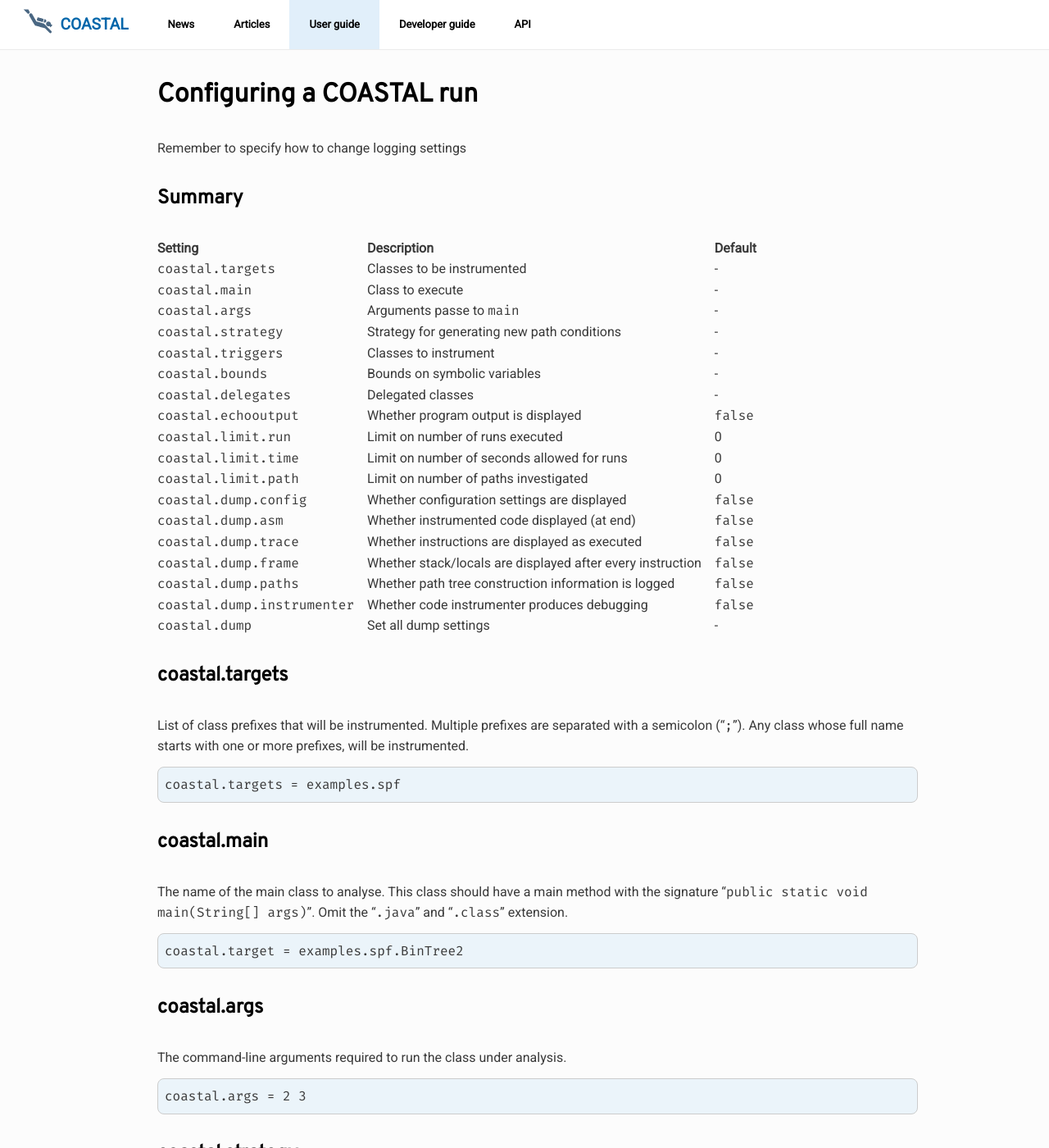
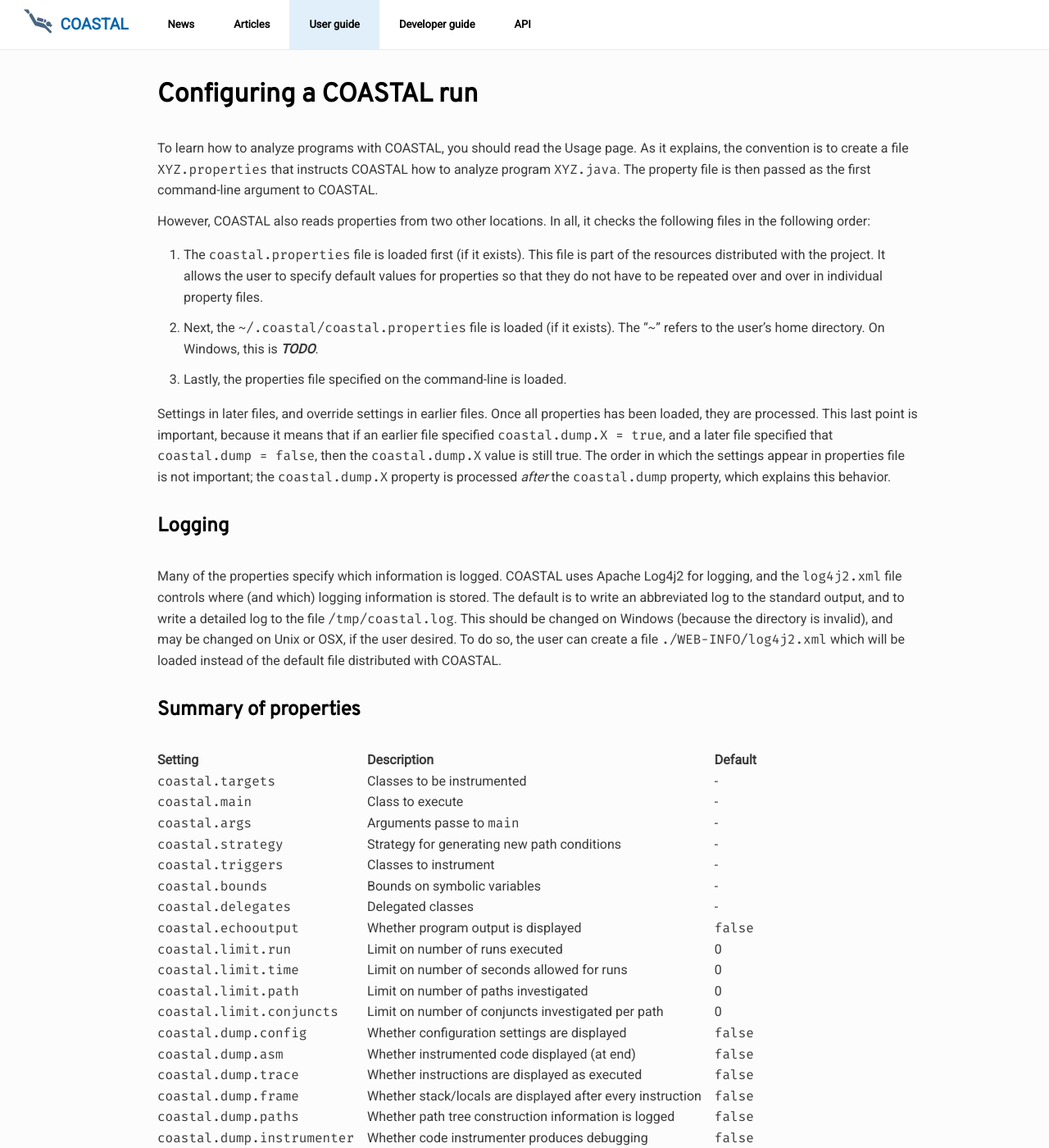
Before and after one commit to DeepseaPlatform/coastal, a Jekyll site: the page built from docs/_pages/userguide/configuration.md, in a window 1280 px wide and 1400 px high. Shown: the whole window at 82% size. Built offline with Jekyll 4.4.1, drawn with Linux system fonts in a browser that asks for light colours; some of the changed text lies outside the part shown.

Commit message:
Improve documentation
First attempt to address issue #6.

```diff
--- a/docs/_includes/figure.html
+++ b/docs/_includes/figure.html
@@ -20,13 +20,13 @@
 {% assign stroke-pink-04 = 'stroke="' | append:color-pink-04 | append:'"' %}
 
 {% assign align-lt = 'text-anchor="left" alignment-baseline="top"' %}
-{% assign align-lm = 'text-anchor="left" alignment-baseline="middle"' %}
+{% assign align-lm = 'text-anchor="left" alignment-baseline="middle" dominant-baseline="central"' %}
 {% assign align-lb = 'text-anchor="left" alignment-baseline="bottom"' %}
 {% assign align-mt = 'text-anchor="middle" alignment-baseline="top"' %}
-{% assign align-mm = 'text-anchor="middle" alignment-baseline="middle"' %}
+{% assign align-mm = 'text-anchor="middle" alignment-baseline="middle" dominant-baseline="central"' %}
 {% assign align-mb = 'text-anchor="middle" alignment-baseline="bottom"' %}
 {% assign align-rt = 'text-anchor="right" alignment-baseline="top"' %}
-{% assign align-rm = 'text-anchor="right" alignment-baseline="middle"' %}
+{% assign align-rm = 'text-anchor="right" alignment-baseline="middle" dominant-baseline="central"' %}
 {% assign align-rb = 'text-anchor="right" alignment-baseline="bottom"' %}
 
 {% assign text-size-normal = 'font-size="40"' %}
--- a/docs/_pages/userguide/configuration.md
+++ b/docs/_pages/userguide/configuration.md
@@ -4,9 +4,37 @@ title: Configuring a COASTAL run
 permalink: /userguide/configuration/
 ---
 
-Remember to specify how to change logging settings
+To learn how to analyze programs with COASTAL, you should read the Usage page.
+As it explains, the convention is to create a file `XYZ.properties` that instructs COASTAL how to analyze program `XYZ.java`.
+The property file is then passed as the first command-line argument to COASTAL.
 
-## Summary
+However, COASTAL also reads properties from two other locations.  In all, it checks the following files in the following order:
+
+  1. The `coastal.properties` file is loaded first (if it exists).  This file is part of the resources distributed with the project.  It allows the user to specify default values for properties so that they do not have to be repeated over and over in individual property files.
+
+  2. Next, the `~/.coastal/coastal.properties` file is loaded (if it exists).  The "`~`" refers to the user's home directory.  On Windows, this is _**TODO**_.
+
+  3. Lastly, the properties file specified on the command-line is loaded.
+
+Settings in later files, and override settings in earlier files.
+Once all properties has been loaded, they are processed.
+This last point is important, because it means that if an earlier file specified `coastal.dump.X = true`,
+and a later file specified that `coastal.dump = false`, then the `coastal.dump.X` value is still true.
+The order in which the settings appear in properties file is not important;
+the `coastal.dump.X` property is processed *after* the `coastal.dump` property, which explains this behavior.
+
+## Logging
+
+Many of the properties specify which information is logged.
+COASTAL uses Apache Log4j2 for logging, and the `log4j2.xml` file controls where (and which) logging information is stored.
+The default is to write an abbreviated log to the standard output,
+and to write a detailed log to the file `/tmp/coastal.log`.
+This should be changed on Windows (because the directory is invalid),
+and may be changed on Unix or OSX, if the user desired.
+To do so, the user can create a file `./WEB-INFO/log4j2.xml` which will be loaded
+instead of the default file distributed with COASTAL.
+
+## Summary of properties
 
 | Setting | Description | Default |
 |:--------|:------------|:--------|
@@ -21,6 +49,7 @@ Remember to specify how to change logging settings
 | `coastal.limit.run` | Limit on number of runs executed | 0 |
 | `coastal.limit.time` | Limit on number of seconds allowed for runs | 0 |
 | `coastal.limit.path` | Limit on number of paths investigated | 0 |
+| `coastal.limit.conjuncts` | Limit on number of conjuncts investigated per path | 0 |
 | `coastal.dump.config` | Whether configuration settings are displayed | `false` |
 | `coastal.dump.asm` | Whether instrumented code displayed (at end) | `false` |
 | `coastal.dump.trace` | Whether instructions are displayed as executed | `false` |
@@ -46,7 +75,7 @@ This class should have a main method with the signature "`public static void mai
 Omit the "`.java`" and "`.class`" extension.
 
 ~~~
-coastal.target = examples.spf.BinTree2
+coastal.main = examples.spf.BinTree2
 ~~~
 
 ## coastal.args
@@ -134,7 +163,7 @@ coastal.delegates = java.lang.Math:za.ac.sun.cs.coastal.models.Math
 ## coastal.echooutput
 
 A boolean setting to control whether the output of the class under analysis
-is displayed (true) or suppressed (false).  This is useful is the analysis
+is displayed (true) or suppressed (false).  This is useful if the analysis
 does not behave as expected.
 
 ~~~
@@ -172,6 +201,19 @@ A value of zero means that there is no limit.
 
 ~~~
 coastal.limit.path = 200
+~~~
+
+The default value is 0.
+
+## coastal.limit.conjuncts
+
+An upper limit on the number of conjuncts that are allowed per path.
+Once the limit has been reached, no further conjuncts are recorded and
+the symbolic execution of the program is stopped.
+A value of zero means that there is no limit.
+
+~~~
+coastal.limit.conjuncts = 50
 ~~~
 
 The default value is 0.
```
Also changed, not shown: docs/_pages/userguide/figures/overview-dse.md (+1 -1 lines), docs/_pages/userguide/figures/overview-sym.md (+4 -4 lines), docs/_pages/userguide/overview.md (+13 -11 lines), 1 other file.
